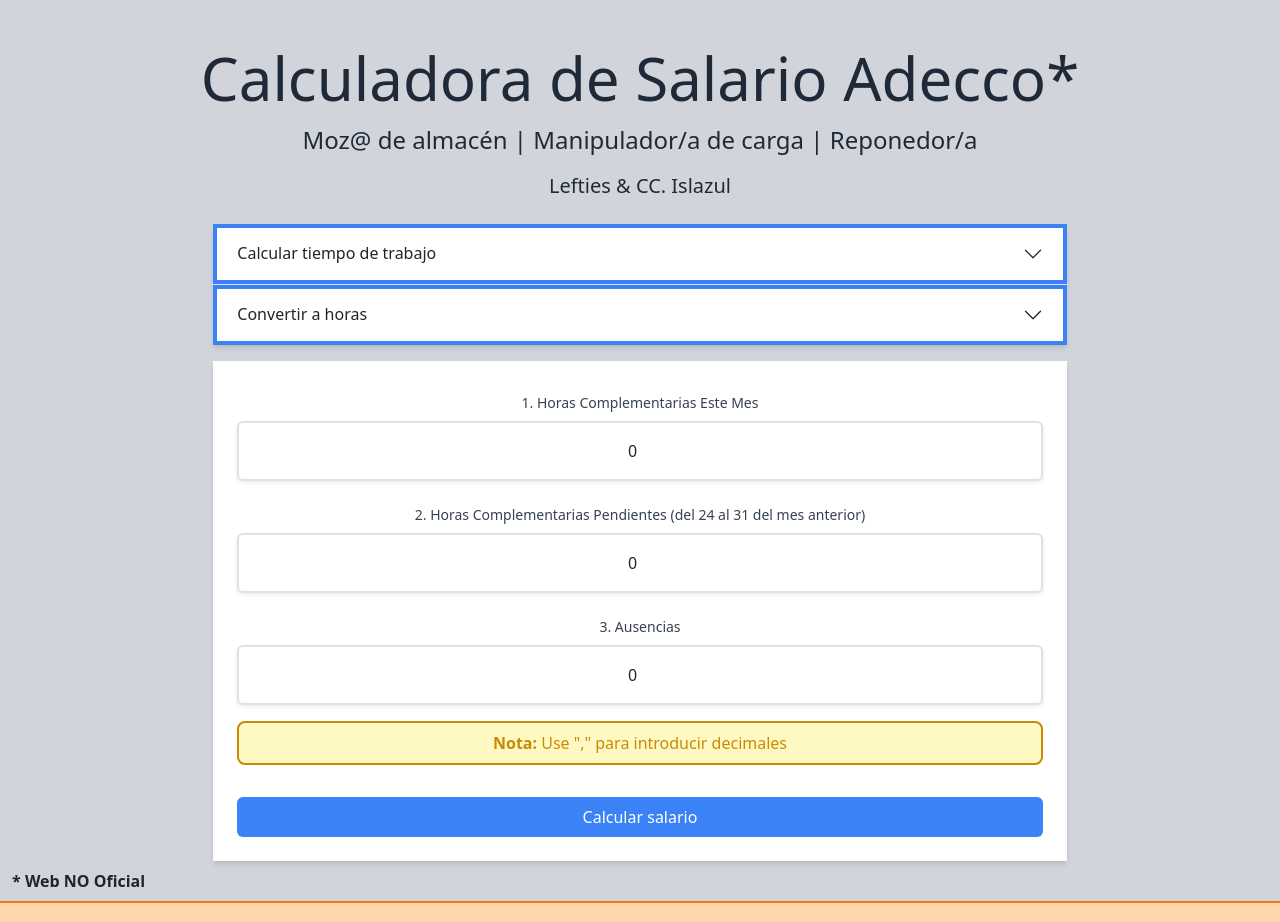
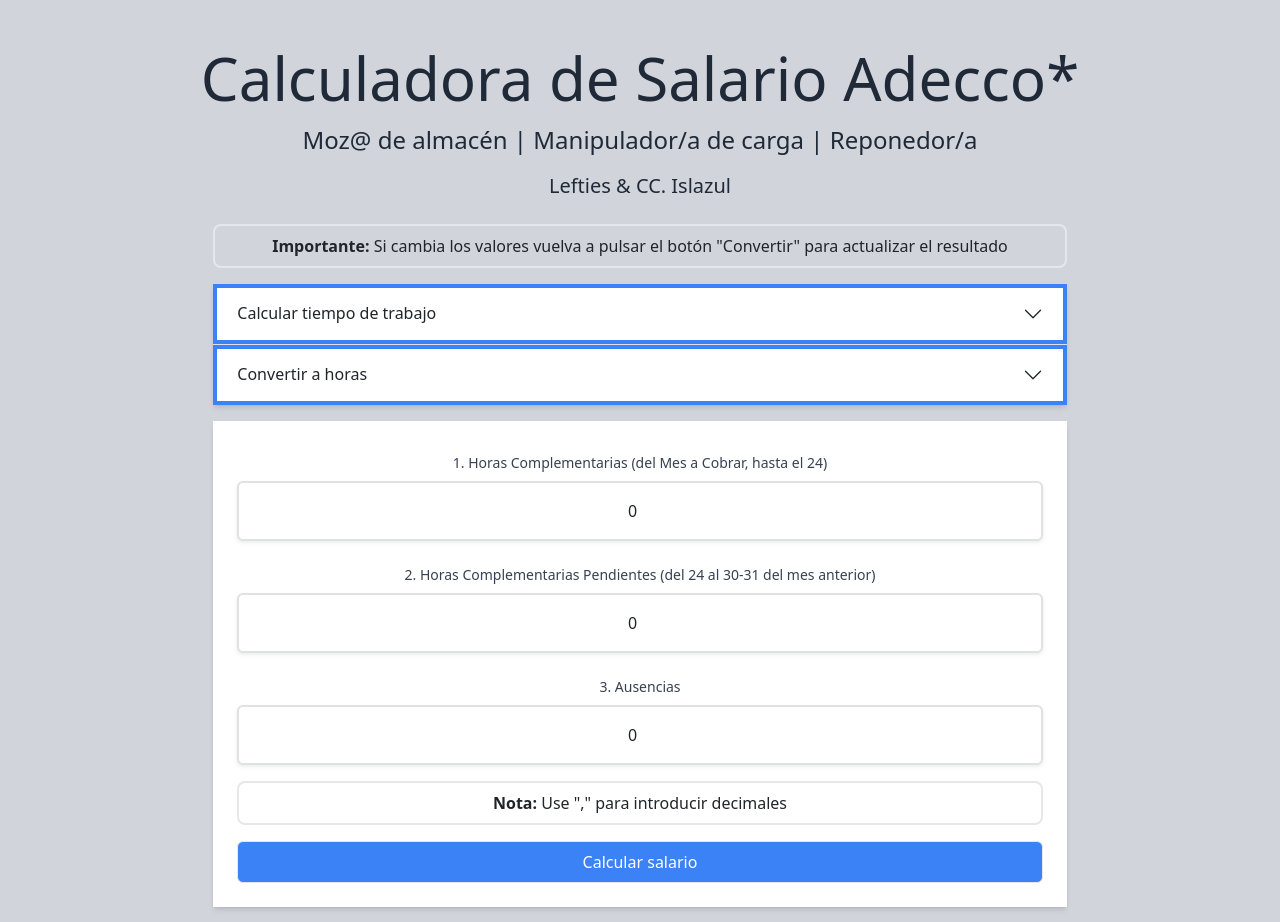
Before and after one commit to manurubik/salario-adecco, a React (Vite) app: page / in a window 1280 px wide. Shown: the top 922 px of the page. Built offline with nearby package versions, Linux system fonts and the light colour scheme.

Commit message:
Add Copy Button

```diff
--- a/src/App.tsx
+++ b/src/App.tsx
@@ -47,6 +47,11 @@
       </header>
 
       <main className="flex flex-col w-5/6 lg:w-3/4 xl:w-2/3 gap-3">
+        <Notification
+          color="orange"
+          message='Si cambia los valores vuelva a pulsar el botón "Convertir" para actualizar el resultado'
+          note="Importante"
+        />
         <AccordionCalcs activeKey={activeKey} setActiveKey={setActiveKey} />
         <div className="flex flex-col md:flex-row">
           <SalaryInput
@@ -77,10 +82,10 @@
             font="semibold"
           />
         )}
+        <aside className="py-3 w-full">
+          <strong className="mb-0">* Web NO Oficial</strong>
+        </aside>
       </main>
-      <aside className="py-2 w-full">
-        <strong className="mb-0 ml-3">* Web NO Oficial</strong>
-      </aside>
       <footer className="w-full bg-orange-200 border-t-2 border-orange-500 text-center py-3 text-xl">
         <h3 className="mb-0">
           by <strong>Manuel Prieto de Antón &copy; 2025</strong>
--- a/src/components/AccordionCalcs.tsx
+++ b/src/components/AccordionCalcs.tsx
@@ -1,5 +1,6 @@
 import { useState } from 'react';
 import { Accordion } from 'react-bootstrap';
+import { FaCopy } from 'react-icons/fa6';
 import InputField from './InputField';
 import Notification from './Notification';
 import Button from './Button';
@@ -10,12 +11,11 @@
 }
 
 const AccordionCalcs = ({ activeKey, setActiveKey }: AccordionCalcsProps) => {
-  const [isConverted, setIsConverted] = useState<boolean>(false);
-
   const [hours, setHours] = useState<number>(0);
   const [minutes, setMinutes] = useState<number>(0);
   const [decimalHours, setDecimalHours] = useState<number | null>(null);
   const [errorMessage, setErrorMessage] = useState<string>('');
+  const [copyMessage, setCopyMessage] = useState<string | null>(null);
 
   const [startHours, setStartHours] = useState<number>(0);
   const [startMinutes, setStartMinutes] = useState<number>(0);
@@ -25,6 +25,11 @@
   const [differenceErrorMessage, setDifferenceErrorMessage] =
     useState<string>('');
 
+  const copyToClipboard = (text: string) => {
+    navigator.clipboard.writeText(text);
+    setCopyMessage('Copiado');
+    setTimeout(() => setCopyMessage(null), 1000);
+  };
   const calculateTimeDifference = () => {
     if (
       isNaN(startHours) ||
@@ -61,7 +66,7 @@
     let differenceInMinutes: number;
 
     if (endTotalMinutes < startTotalMinutes) {
-      differenceInMinutes = 1440 - startTotalMinutes + endTotalMinutes; // 1440 minutos en un día
+      differenceInMinutes = 1440 - startTotalMinutes + endTotalMinutes;
     } else {
       differenceInMinutes = endTotalMinutes - startTotalMinutes;
     }
@@ -88,7 +93,6 @@
       return;
     }
 
-    setIsConverted(true);
     setErrorMessage('');
     const result = hours + minutes / 60;
     setDecimalHours(parseFloat(result.toFixed(3)));
@@ -157,17 +161,32 @@
               )}
 
               {timeDifference !== null && !differenceErrorMessage && (
+                <div className="flex max-md:flex-col items-center justify-center gap-3">
                   <Notification
                     color="purple"
                     message={`Horas trabajadas: ${Math.trunc(
                       timeDifference
-                  )} horas y ${(
+                    )}h y ${(
                       (timeDifference - Math.trunc(timeDifference)) *
                       60
-                  ).toFixed(0)} minutos = ${timeDifference} horas`}
+                    ).toFixed(0)}' = ${timeDifference} horas`}
                     font="bold"
                     text="lg"
                   />
+                  <Button
+                    color="purple"
+                    onClick={() => copyToClipboard(timeDifference.toString())}
+                    label={<FaCopy />}
+                  />
+                  {copyMessage && (
+                    <Notification
+                      color="blue"
+                      message={copyMessage}
+                      font="bold"
+                      text="sm"
+                    />
+                  )}
+                </div>
               )}
             </div>
           </Accordion.Body>
@@ -195,17 +214,9 @@
                   step={5}
                 />
               </div>
-              {isConverted && (
-                <Notification
-                  color="yellow"
-                  message='Si cambia los valores vuelva a hacer click
-                en el botón "Convertir" para actualizar el resultado'
-                  note="Nota"
-                />
-              )}
               <Button onClick={convertToDecimal} label="Convertir" />
             </div>
-            <div className="flex justify-center">
+            <div>
               {errorMessage && (
                 <Notification
                   color="red"
@@ -216,13 +227,27 @@
               )}
 
               {decimalHours !== null && !errorMessage && (
+                <div className="flex max-md:flex-col items-center justify-center gap-3">
                   <Notification
                     color="purple"
                     message={`
-                  ${hours} horas y ${minutes} minutos = ${decimalHours} horas`}
+                    ${hours}h y ${minutes}' = ${decimalHours} horas`}
                     font="bold"
                     text="lg"
                   />
+                  <Button
+                    color="purple"
+                    onClick={() => copyToClipboard(decimalHours.toString())}
+                    label={<FaCopy />}
+                  />
+                  {copyMessage && (
+                    <Notification
+                      color="blue"
+                      message={copyMessage}
+                      font="bold"
+                    />
+                  )}
+                </div>
               )}
             </div>
           </Accordion.Body>
--- a/src/components/Button.tsx
+++ b/src/components/Button.tsx
@@ -1,13 +1,18 @@
+import { ReactNode } from 'react';
+
 interface ButtonProps {
   onClick: () => void;
-  label: string;
+  color?: 'red' | 'blue' | 'green' | 'yellow' | 'purple';
+  label: ReactNode;
 }
 
-const Button = ({ onClick, label }: ButtonProps) => {
+const Button = ({ onClick, color = 'blue', label }: ButtonProps) => {
+  const colorClasses = `border-${color}-700 bg-${color}-500 text-${color}-700 hover:bg-${color}-700`;
+
   return (
     <button
       onClick={onClick}
-      className="bg-blue-500 text-white p-2 rounded-md hover:bg-blue-600"
+      className={`border-1 ${colorClasses} text-white p-2 rounded-md`}
     >
       {label}
     </button>
--- a/src/components/Notification.tsx
+++ b/src/components/Notification.tsx
@@ -1,5 +1,5 @@
 interface NotificationProps {
-  color: 'red' | 'blue' | 'green' | 'yellow' | 'purple';
+  color: 'red' | 'blue' | 'green' | 'yellow' | 'purple' | 'orange';
   message: string;
   note?: string;
   font?: 'normal' | 'bold' | 'semibold' | 'extrabold';
@@ -13,20 +13,13 @@
   font = 'normal',
   text = 'base',
 }: NotificationProps) => {
-  const colorClasses = {
-    red: 'border-red-600 bg-red-100 text-red-600',
-    blue: 'border-blue-600 bg-blue-100 text-blue-600',
-    green: 'border-green-600 bg-green-100 text-green-600',
-    yellow: 'border-yellow-600 bg-yellow-100 text-yellow-600',
-    purple: 'border-purple-600 bg-purple-100 text-purple-600',
-  };
-
+  const colorClasses = `border-${color}-600 bg-${color}-100 text-${color}-600`;
   const fontStyle = `font-${font}`;
   const textSize = `text-${text}`;
 
   return (
     <p
-      className={`border-2 ${colorClasses[color]} rounded-lg p-2 text-center ${fontStyle} ${textSize}`}
+      className={`border-2 ${colorClasses} rounded-lg p-2 mb-0 text-center ${fontStyle} ${textSize} align-middle`}
     >
       {note && <strong>{note}: </strong>}
       {message}
--- a/src/components/SalaryInput.tsx
+++ b/src/components/SalaryInput.tsx
@@ -35,12 +35,12 @@
   return (
     <div className="flex flex-col gap-3 bg-white p-6 shadow-md w-full">
       <InputField
-        label="1. Horas Complementarias Este Mes"
+        label="1. Horas Complementarias (del Mes a Cobrar, hasta el 24)"
         value={currentMonthHours}
         onChange={setCurrentMonthHours}
       />
       <InputField
-        label="2. Horas Complementarias Pendientes (del 24 al 31 del mes anterior)"
+        label="2. Horas Complementarias Pendientes (del 24 al 30-31 del mes anterior)"
         value={lastMonthHours}
         onChange={setLastMonthHours}
       />
```
Lines whose indentation alone changed are shown as unchanged.
